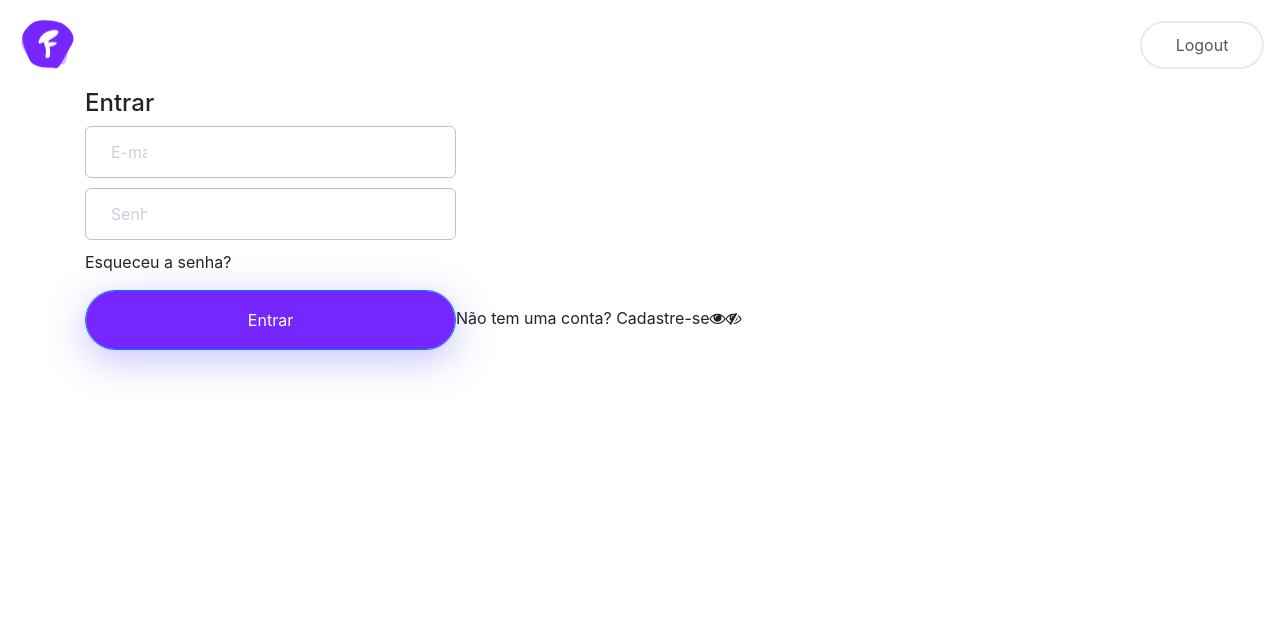
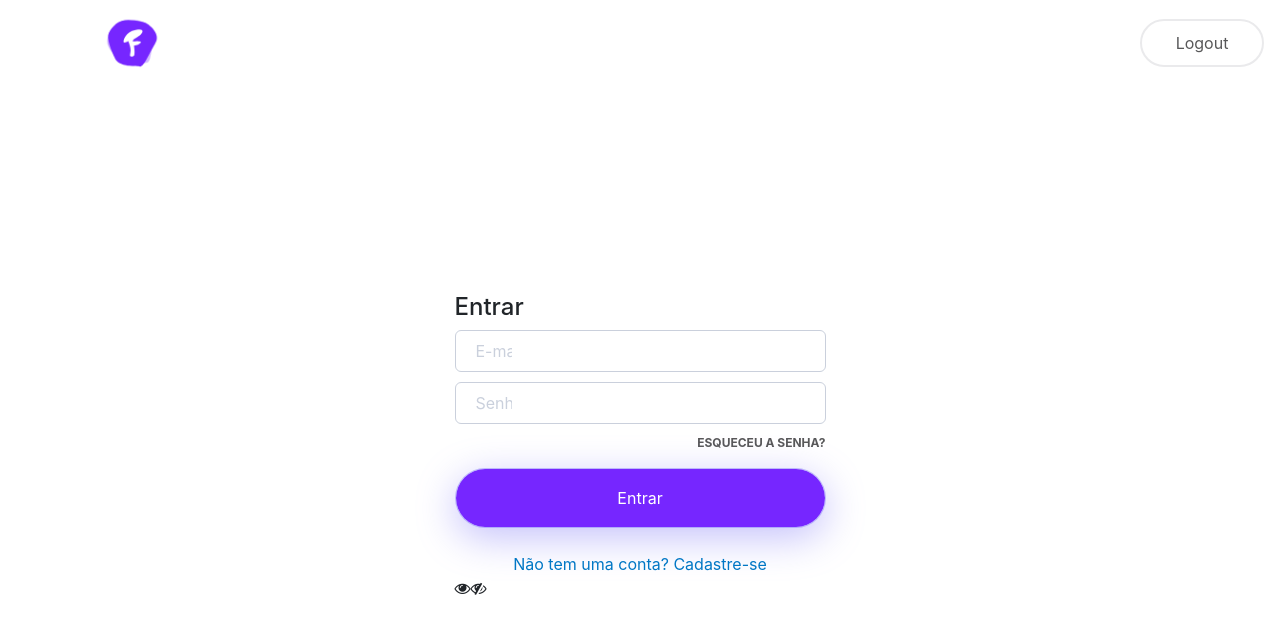
Before and after one commit to RafaZanezi/praxioapp, an Angular app: page /login in a window 1280 px wide. Shown: the top 634 px of the page. Built offline with nearby package versions, Linux system fonts and the light colour scheme.

Commit message:
centraliza itens

```diff
--- a/src/app/components/header/header.component.scss
+++ b/src/app/components/header/header.component.scss
@@ -4,8 +4,9 @@ nav {
   img {
     top: 5px;
     left: 11px;
-    width: 64px;
-    height: 63px;
+    width: 95%;
+    height: 5%;
+    margin-left: 135%;
   }
 
   .btn.btn-light {
--- a/src/app/components/login/login.component.html
+++ b/src/app/components/login/login.component.html
@@ -1,14 +1,15 @@
 <div class="container">
+    <div class="container-form">
         <h4>Entrar</h4>
-
         <input type="text" placeholder="E-mail">
         <input type="password" placeholder="Senha">
 
-    <p>Esqueceu a senha?</p>
+        <p class="link">Esqueceu a senha?</p>
         <button class="btn btn-primary" type="submit">Entrar</button>
-    <a>Não tem uma conta? Cadastre-se</a>
+        <a class="link">Não tem uma conta? Cadastre-se</a>
 
         <i class="fa fa-eye" aria-hidden="true"> </i>
         <i class="fa fa-eye-slash" aria-hidden="true"> </i>
+    </div>
 
 </div>
--- a/src/app/components/login/login.component.scss
+++ b/src/app/components/login/login.component.scss
@@ -3,4 +3,21 @@
   left: 499px;
   width: 371px;
   height: 60px;
+  align-items: left;
 }
+
+a.link {
+  display: block;
+  text-align: center;
+  margin-top: 24px;
+  color: #0077c5;
+  font-size: 16px;
+}
+
+p {
+  color: #585859;
+  font-size: 12px;
+  font-weight: bold;
+  text-align: end;
+  text-transform: uppercase;
+}
--- /dev/null
+++ b/src/assets/_utils.scss
@@ -0,0 +1,15 @@
+$theme-colors: (
+  "primary": #7626ff,
+  "primary-dark": #867ff67a,
+  "light": #cad0dc,
+  "accent": #585859,
+);
+
+@function color($color) {
+  @return map-get($theme-colors, $color);
+}
+
+*:focus {
+  box-shadow: 0 0 0 0 !important;
+  outline: 0 !important;
+}
--- a/src/styles.scss
+++ b/src/styles.scss
@@ -1,20 +1,25 @@
+@import './assets/utils';
+
+.container {
+  height: 90vh;
+  display: flex;
+  flex-direction: column;
+  justify-content: center;
+  align-items: center;
+}
+
 input {
   top: 283px;
   left: 499px;
   width: 371px;
   height: 42px;
   background: #ffffff 0% 0% no-repeat padding-box;
-  border: 1px solid #c2c2c2;
+  border: 1px solid color("light");
   border-radius: 6px;
   opacity: 1;
-  padding: 25px;
+  padding: 20px;
   margin-bottom: 10px;
   display: block;
-
-  &:focus {
-    box-shadow: 0 0 0 0;
-    outline: 0;
-  }
 }
 
 ::-webkit-input-placeholder {
@@ -26,31 +31,38 @@ input {
   text-align: left;
   font: Regular 14px/23px Mukta;
   letter-spacing: 0;
-  color: #cad0dc;
+  color: color("light");
   opacity: 1;
 }
 
-.btn {
+button.btn {
   background: 0% 0% no-repeat padding-box;
   padding: 10px;
-  &:focus {
-    box-shadow: 0 0 0 0;
-    outline: 0;
-  }
+
   &-primary {
-    background-color: #7626ff;
-    box-shadow: 0px 10px 39px #867ff67a;
+    background-color: color("primary");
+    border-color: color("primary-dark");
+    box-shadow: 0px 10px 39px color("primary-dark");
     border-radius: 36px;
     opacity: 1;
+
     &:hover {
-      background-color: #733FFF;
+      background-color: #733fff;
+      border-color: #733fff;
     }
   }
+
   &-light {
     background-color: #ffffff;
     border: 2px solid #eaeaec;
-    color: #585859;
+    color: color("accent");
     border-radius: 32px;
     opacity: 1;
   }
 }
+
+.btn-primary:not(:disabled):not(.disabled):active, .btn-primary:not(:disabled):not(.disabled).active, .show > .btn-primary.dropdown-toggle {
+  color: #fff;
+  background-color: color("primary");
+  border-color: color("primary-dark");
+}
```
Lines whose indentation alone changed are shown as unchanged.
